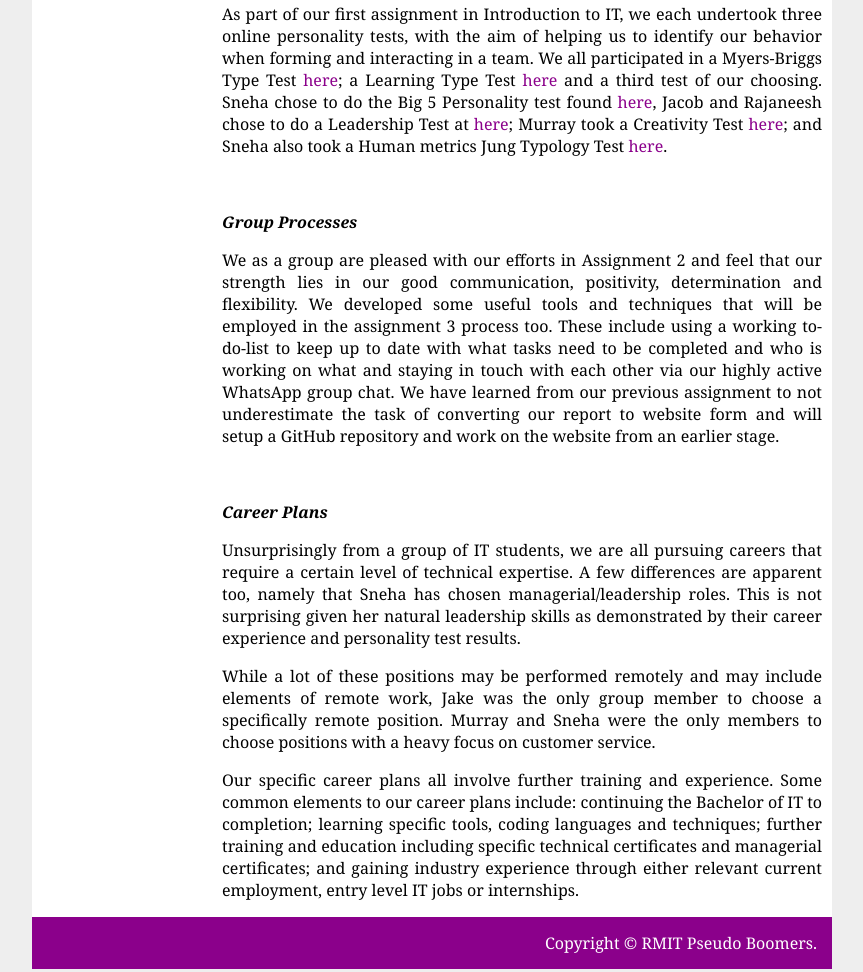
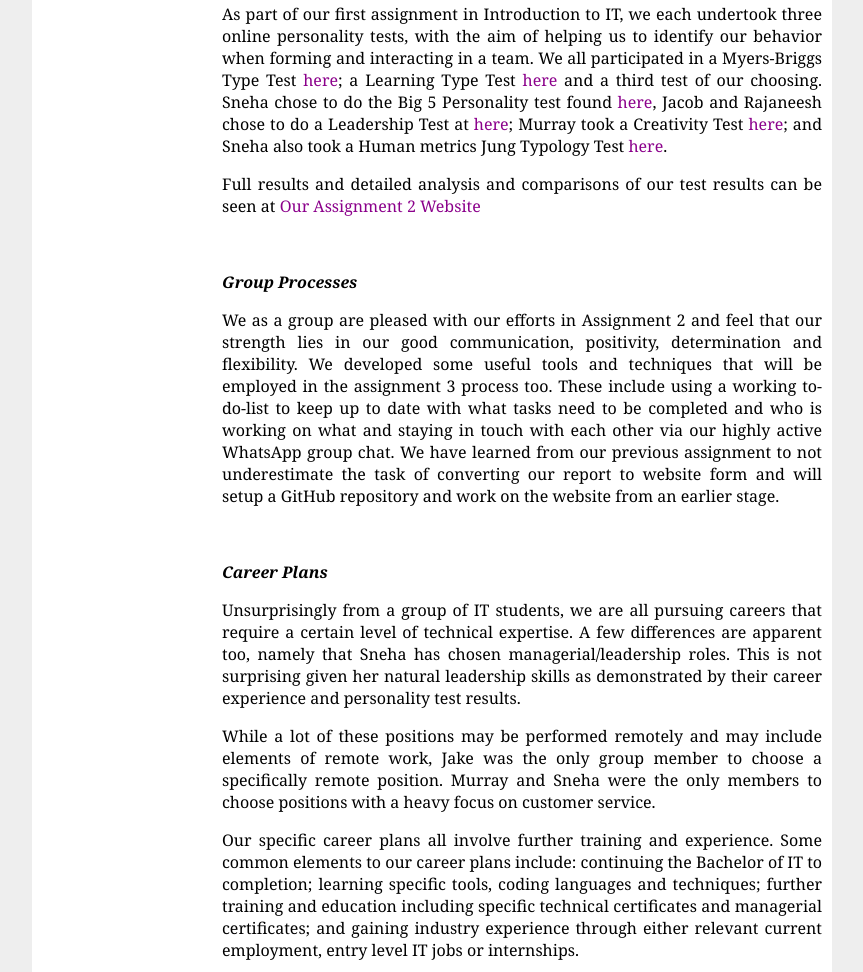
Before and after one commit to Jacob-Patrick/IIT-Assignment-3-Group-Work-Repository, a plain HTML site: page About.html in a window 1280 px wide. Shown: the part 4595-5567 px from the top of the page, without its empty margins (208-1071 px from the left). Drawn offline with Linux system fonts and the light colour scheme.

Commit message:
added link to test results on A2 website

```diff
--- a/About.html
+++ b/About.html
@@ -79,6 +79,7 @@ img {
 			<p> <b><i>Test Results</i></b>
 			<p>As part of our first assignment in Introduction to IT, we each undertook three online personality tests, with the aim of helping us to identify our behavior when forming and interacting in a team. We all participated in a Myers-Briggs Type Test <a href="https://www.16personalities.com/">here</a>; a Learning Type Test <a href="http://www.emtrain.eu/learning-styles/">here</a> and a third test of our choosing. Sneha chose to do the Big 5 Personality test found <a href="https://openpsychometrics.org/tests/IPIP-BFFM/">here</a>, Jacob and Rajaneesh chose to do a Leadership Test at <a href="https://eml.usc.edu/leadership-style-quiz">here</a>; Murray took a Creativity Test <a href="http://www.testmycreativity.com/">here</a>; and Sneha also took a Human metrics Jung Typology Test <a href="http://www.humanmetrics.com/cgi-win/jtypes2.asp">here</a>.  </p>
 </p>
+<p>Full results and detailed analysis and comparisons of our test results can be seen at  <a href="https://jake-patrick.github.io/IIT-Assignment-2-Group-Work-Repository/Team%20Career%20Psychological%20Test%20Results.html">Our Assignment 2 Website</a></p>
 			<br>
 			<p> <b><i>Group Processes</i></b>
 			<br>
```
